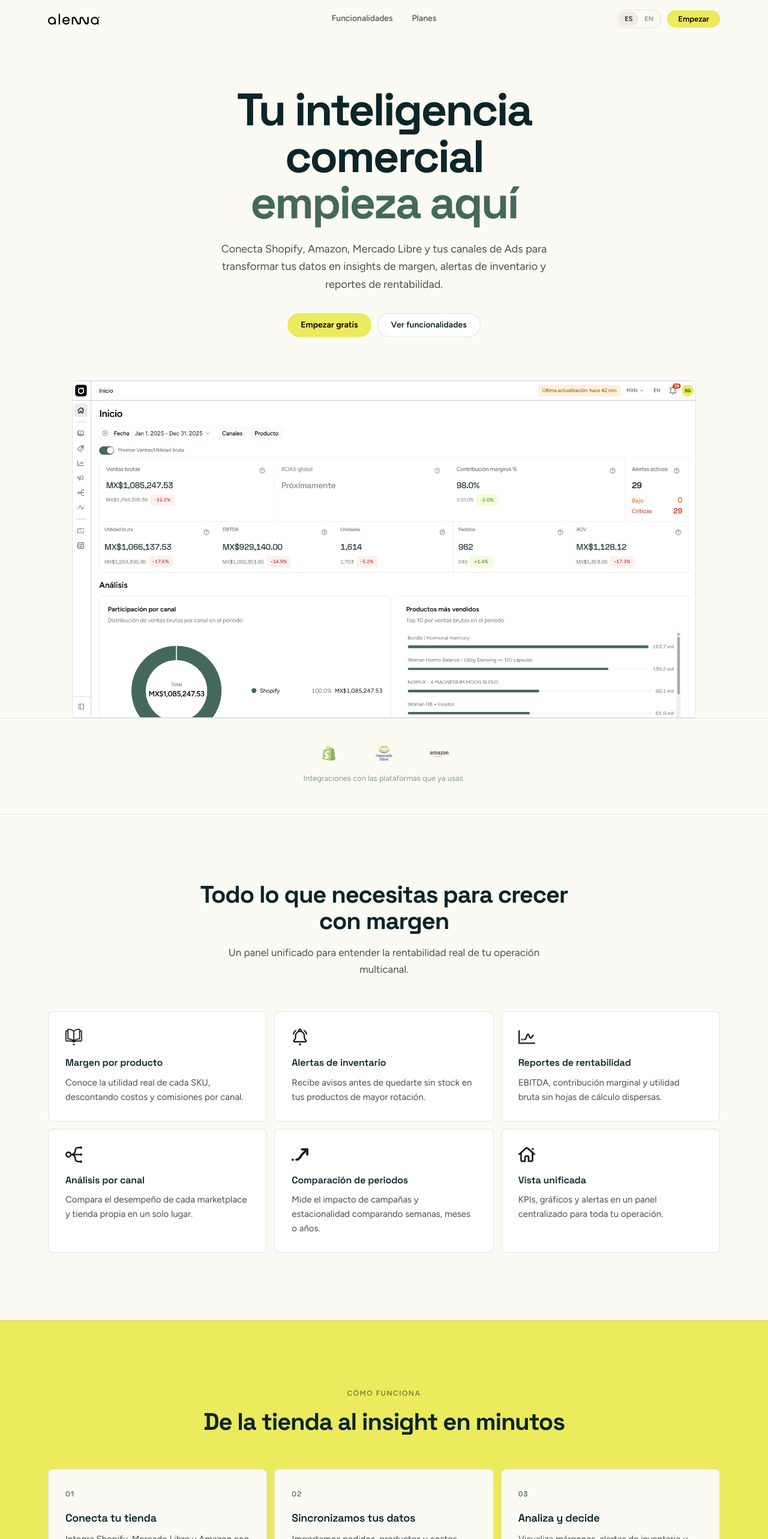
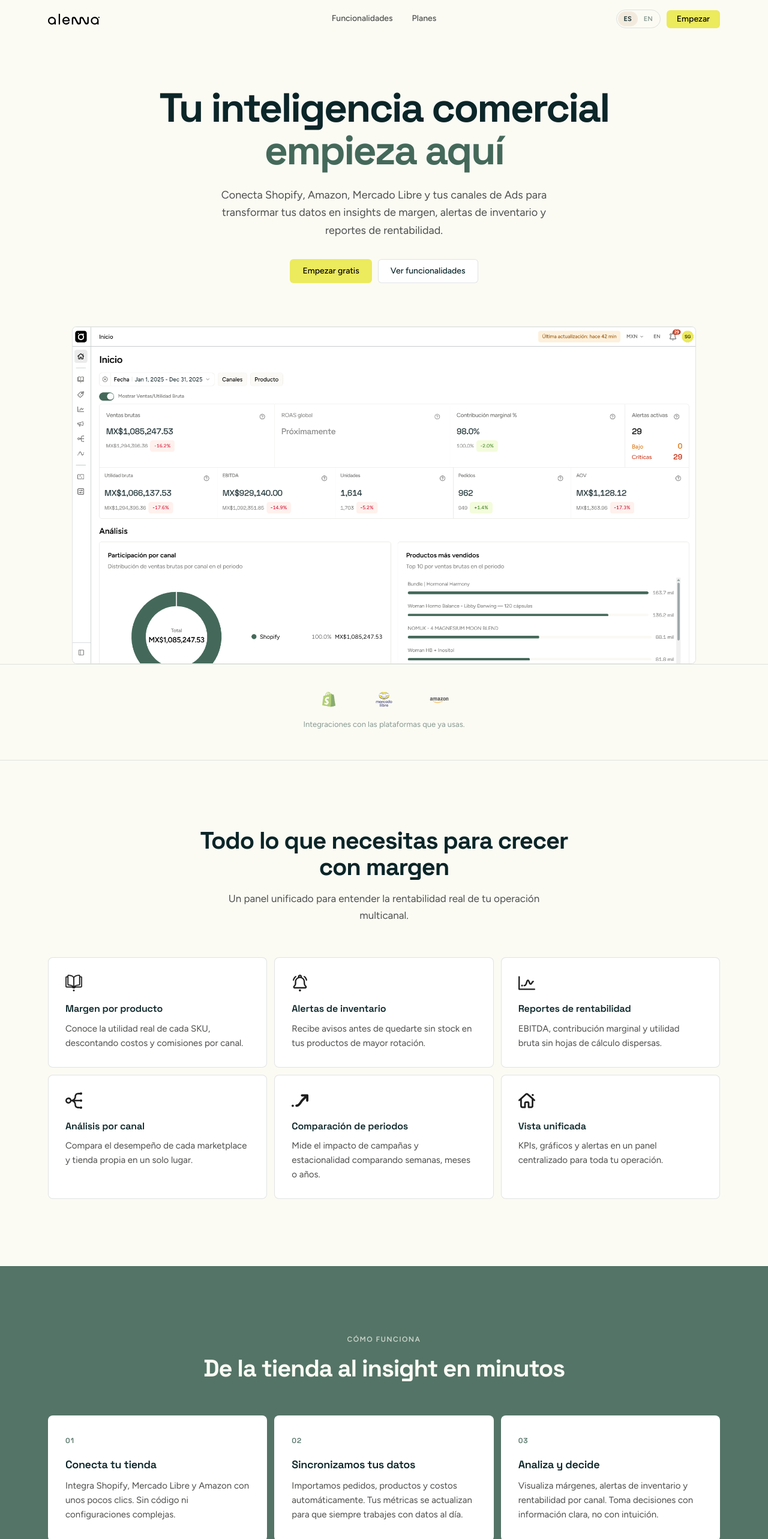
Before and after one commit to alenna-analytics/alenna-landing, a React (Vite) app: page / in a window 1280 px wide. Shown: the top 2566 px of the page at 60% size. Built offline with nearby package versions, Linux system fonts and the light colour scheme; no server answers.

Commit message:
Polish landing hero, buttons, and how-it-works section.
Match dashboard button radius and sizing, fix hero headline to two lines, and use sage background for how-it-works.

Co-authored-by: Cursor <cursoragent@cursor.com>

```diff
--- a/src/components/HeroSection.tsx
+++ b/src/components/HeroSection.tsx
@@ -12,8 +12,8 @@ export function HeroSection() {
       <div className="container">
         <FadeIn className="hero__content">
           <h1 className="hero__title">
-            <span>{landingT(lang, 'heroHeadlineLine1')}</span>
-            <span className="hero__title-accent">{landingT(lang, 'heroHeadlineLine2')}</span>
+            <span className="hero__title-line">{landingT(lang, 'heroHeadlineLine1')}</span>
+            <span className="hero__title-line hero__title-accent">{landingT(lang, 'heroHeadlineLine2')}</span>
           </h1>
           <p className="hero__subtext">{landingT(lang, 'heroSupporting')}</p>
           <div className="hero__actions">
--- a/src/index.css
+++ b/src/index.css
@@ -10,6 +10,7 @@
   --sage-mid: #547467;
   --sage-light: #869991;
   --accent-yellow: #ECEA5D;
+  --radius-md: 6px;
   --text-dark: #2C2C2C;
   --text-mid: #4D4D4C;
   --font-sans: 'Figtree', sans-serif;
@@ -134,18 +135,16 @@ h3,
   display: inline-flex;
   align-items: center;
   justify-content: center;
-  padding: 12px 22px;
-  border-radius: 50px;
+  min-height: 30px;
+  padding: 0 16px;
+  border: 1px solid transparent;
+  border-radius: var(--radius-md);
   font-family: var(--font-sans);
   font-size: 14px;
-  font-weight: 600;
+  font-weight: 500;
   line-height: 1;
-  transition: opacity 0.2s ease, border-color 0.2s ease;
+  transition: background-color 0.15s ease, border-color 0.15s ease, color 0.15s ease;
   white-space: nowrap;
-}
-
-.btn:hover {
-  opacity: 0.85;
 }
 
 .btn--primary {
@@ -153,15 +152,19 @@ h3,
   color: #000;
 }
 
+.btn--primary:hover {
+  background: color-mix(in srgb, var(--accent-yellow) 86%, #000 14%);
+}
+
 .btn--secondary {
-  border: 1px solid var(--line);
+  border-color: var(--line);
   color: var(--teal-darkest);
   background: #fff;
 }
 
 .btn--secondary:hover {
-  opacity: 1;
-  border-color: rgba(11, 37, 40, 0.25);
+  background: var(--cream-mid);
+  border-color: rgba(11, 37, 40, 0.22);
 }
 
 .btn--dark {
@@ -169,10 +172,25 @@ h3,
   color: #fff;
 }
 
+.btn--dark:hover {
+  background: var(--teal-dark);
+}
+
 .btn--outline {
-  border: 1px solid var(--line);
+  border-color: var(--line);
   color: var(--teal-darkest);
   background: transparent;
+}
+
+.btn--outline:hover {
+  background: var(--cream-mid);
+  border-color: rgba(11, 37, 40, 0.22);
+}
+
+.hero__actions .btn,
+.final-cta .btn {
+  min-height: 40px;
+  padding: 0 20px;
 }
 
 .fade-in {
@@ -278,8 +296,9 @@ h3,
 
 .nav__cta {
   display: none;
-  padding: 8px 18px;
-  font-size: 13px;
+  min-height: 30px;
+  padding: 0 16px;
+  font-size: 14px;
 }
 
 .nav__menu-btn {
@@ -349,22 +368,31 @@ h3,
 }
 
 .hero__content {
-  max-width: 780px;
+  max-width: 960px;
   margin-inline: auto;
 }
 
 .hero__title {
-  font-size: clamp(44px, 7.5vw, 76px);
+  font-size: clamp(36px, 6.5vw, 68px);
   font-weight: 700;
-  line-height: 1.02;
+  line-height: 1.05;
   letter-spacing: -0.04em;
   color: var(--teal-darkest);
   margin-bottom: 24px;
 }
 
+.hero__title-line {
+  display: block;
+}
+
 .hero__title-accent {
-  display: block;
   color: var(--sage-dark);
+}
+
+@media (min-width: 640px) {
+  .hero__title-line:first-child {
+    white-space: nowrap;
+  }
 }
 
 .hero__subtext {
@@ -409,18 +437,18 @@ h3,
   text-align: center;
 }
 
-/* How it works — full yellow band */
+/* How it works — sage band */
 .how-it-works {
-  background: var(--accent-yellow);
+  background: var(--sage-mid);
   border-top: 1px solid rgba(11, 37, 40, 0.08);
 }
 
 .how-it-works .section-eyebrow {
-  color: rgba(11, 37, 40, 0.55);
+  color: rgba(251, 251, 244, 0.72);
 }
 
 .how-it-works .section-title {
-  color: var(--teal-darkest);
+  color: var(--cream-white);
 }
 
 .social-proof__logos {
@@ -491,9 +519,9 @@ h3,
 
 .step {
   padding: 32px 28px;
-  border: 1px solid var(--line);
+  border: 1px solid rgba(255, 255, 255, 0.35);
   border-radius: 8px;
-  background: var(--cream-white);
+  background: #fff;
 }
 
 .step__number {
```
